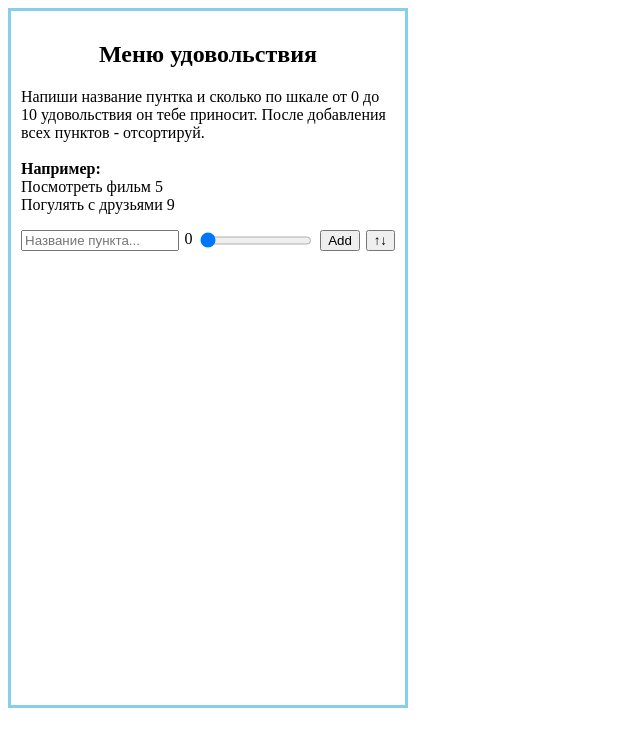
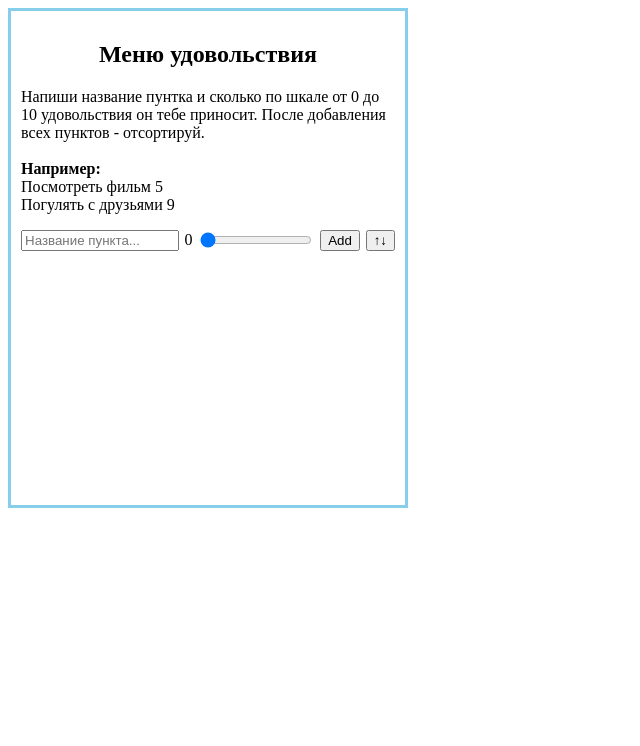
Before and after one commit to FefilovaVv/PleasureMenu.VanillaJS, a plain HTML site: page index.html in a window 1280 px wide. Shown: the whole page, without its empty margins (0-640 px from the left). Drawn offline with Linux system fonts and the light colour scheme.

Commit message:
Update style.css

```diff
--- a/style.css
+++ b/style.css
@@ -1,7 +1,13 @@
+.menu-section{
+  direction: flex;
+  justify-content: center;
+  align-items: center;
+
+}
 .menu-container {
   box-sizing: border-box;
   max-width: 400px;
-  height: 700px;
+  height: 500px;
   padding: 10px;
   border: 3px solid skyblue;
 }
@@ -13,6 +19,7 @@
 .receiver-container {
   display: flex;
   justify-content: space-between;
+  align-items: center;
 }
 
 .text-reseiver {
@@ -32,8 +39,9 @@
 }
 
 .points-list {
+  height: 50%;
   padding: 0;
-  overflow: hidden;
+  overflow: auto;
 }
 
 .point-container {
@@ -50,6 +58,9 @@
 
 .point-text {
   width: 50%;
+  max-height: 50px;
+  overflow: auto;
+  word-break: break-all;
 }
 
 .point-score {}
```
